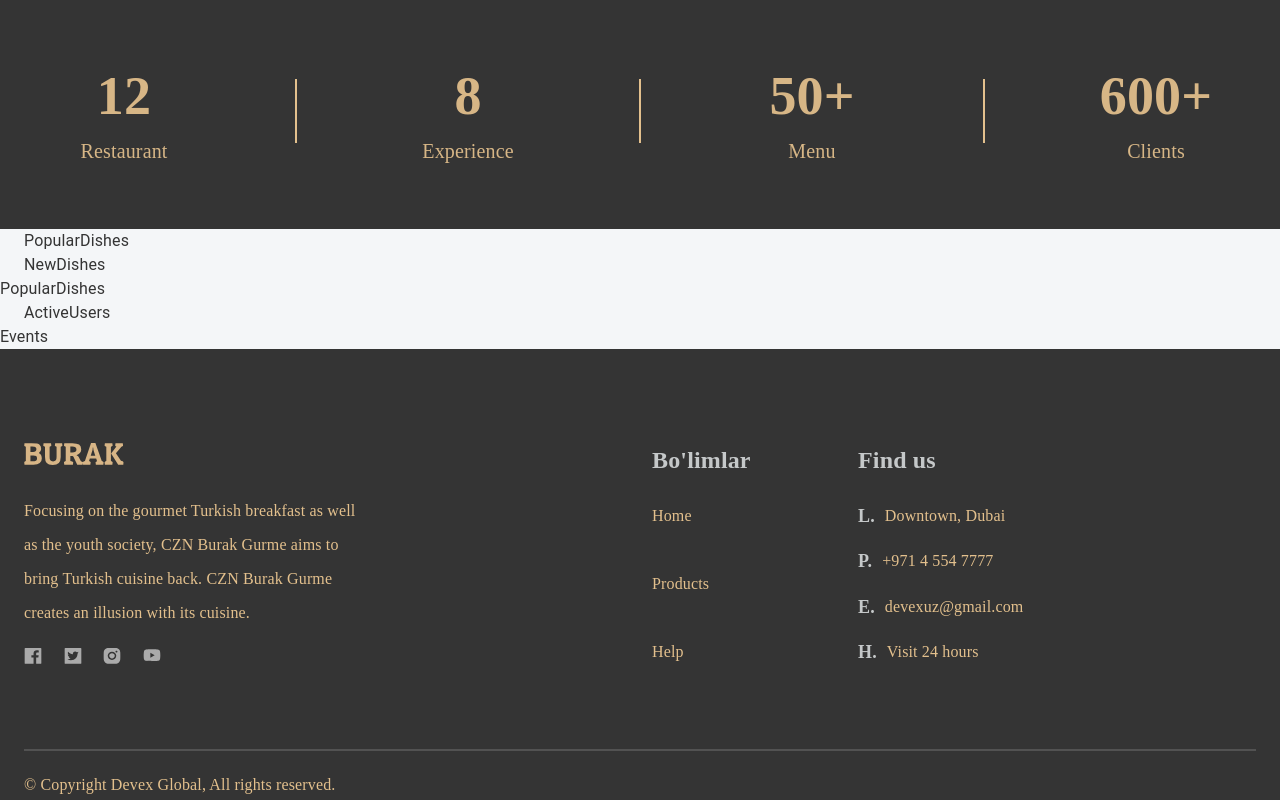
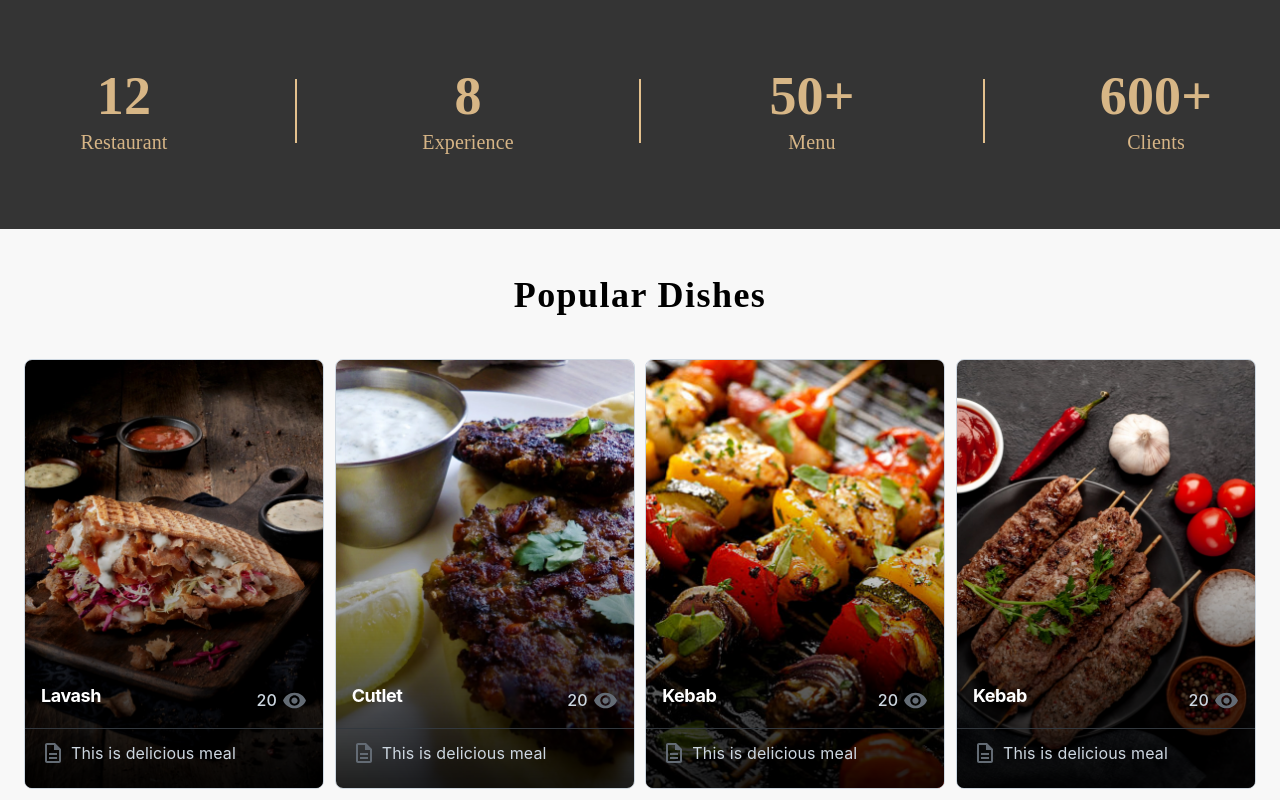
Before and after one commit to rahmatullohsotiboldiev9-tech/burak-react, a React (Create React App) app: page / in a window 1280 px wide. Shown: the part 780-1580 px from the top of the page. Built offline with nearby package versions, Linux system fonts and the light colour scheme.

Commit message:
feat: develop popular dishes sectional component

```diff
--- a/package.json
+++ b/package.json
@@ -6,7 +6,9 @@
     "@emotion/react": "^11.14.0",
     "@emotion/styled": "^11.14.1",
     "@mui/icons-material": "^9.5.0",
+    "@mui/joy": "^5.0.0-beta.52",
     "@mui/material": "^9.5.0",
+    "@mui/system": "^9.5.0",
     "@reduxjs/toolkit": "^2.13.0",
     "@testing-library/dom": "^10.4.2",
     "@testing-library/react": "^16.3.3",
--- a/src/app/screens/homePage/PopularDishes.tsx
+++ b/src/app/screens/homePage/PopularDishes.tsx
@@ -1,10 +1,95 @@
 import React from "react";
-import { Container } from "@mui/material";
+import Container from "@mui/material/Container";
+import Box from "@mui/joy/Box";
+import Stack from "@mui/joy/Stack";
+import Card from "@mui/joy/Card";
+import CardCover from "@mui/joy/CardCover";
+import CardContent from "@mui/joy/CardContent";
+import CardOverflow from "@mui/joy/CardOverflow";
+import Typography from "@mui/joy/Typography";
+import { CssVarsProvider } from "@mui/joy/styles";
+import VisibilityIcon from "@mui/icons-material/Visibility";
+import DescriptionOutlinedIcon from "@mui/icons-material/DescriptionOutlined";
+
+const list = [
+    { productName: "Lavash", imagePath: "/img/lavash.webp" },
+    { productName: "Cutlet", imagePath: "/img/cutlet.webp" },
+    { productName: "Kebab", imagePath: "/img/kebab.webp" },
+    { productName: "Kebab", imagePath: "/img/kebab-fresh.webp" },
+];
 
 export default function PopularDishes() {
     return (
-        <div>
-            <Container>PopularDishes</Container>
+        <div className="popular-dishes-frame">
+            <Container>
+                <CssVarsProvider>
+                    <Stack className="popular-section">
+                        <Box className="category-title">Popular Dishes</Box>
+
+                        <Stack className="cards-frame" direction="row">
+                            {list.map((ele, index) => (
+                                <Card key={index} className="card">
+                                    <CardCover>
+                                        <img src={ele.imagePath} alt={ele.productName} />
+                                    </CardCover>
+                                    <CardCover className="card-cover" />
+
+                                    <CardContent sx={{ justifyContent: "flex-end" }}>
+                                        <Stack
+                                            sx={{
+                                                display: "flex",
+                                                flexDirection: "row",
+                                                justifyContent: "space-between",
+                                            }}
+                                        >
+                                            <Typography
+                                                level="h2"
+                                                fontSize="lg"
+                                                textColor="#fff"
+                                                mb={1}
+                                            >
+                                                {ele.productName}
+                                            </Typography>
+
+                                            <Typography
+                                                sx={{
+                                                    fontWeight: "md",
+                                                    color: "neutral.300",
+                                                    alignItems: "center",
+                                                    display: "flex",
+                                                }}
+                                            >
+                                                20
+                                                <VisibilityIcon
+                                                    style={{ fontSize: 25, marginLeft: 5 }}
+                                                />
+                                            </Typography>
+                                        </Stack>
+                                    </CardContent>
+
+                                    <CardOverflow
+                                        sx={{
+                                            display: "flex",
+                                            gap: 1.5,
+                                            py: 1.5,
+                                            px: "var(--Card-padding)",
+                                            borderTop: "1px solid",
+                                            height: "60px",
+                                        }}
+                                    >
+                                        <Typography
+                                            startDecorator={<DescriptionOutlinedIcon />}
+                                            textColor="neutral.300"
+                                        >
+                                            This is delicious meal
+                                        </Typography>
+                                    </CardOverflow>
+                                </Card>
+                            ))}
+                        </Stack>
+                    </Stack>
+                </CssVarsProvider>
+            </Container>
         </div>
     );
 }
--- a/src/css/home.css
+++ b/src/css/home.css
@@ -1,9 +1,9 @@
 .homepage {
-    width: 100;
+    width: 100%;
     height: auto;
 }
 
-/** STATIISTICS**/
+/*STATISTICS */
 
 .homepage .static-frame {
     width: 100%;
@@ -30,20 +30,67 @@
 
 .homepage .static-frame .info .static-box .static-num {
     text-align: center;
-    font-family: Poppins;
+    font-family: "Poppins";
     font-size: 54px;
     font-style: normal;
     font-weight: 600;
-    line-height: 80px;
+    line-height: normal;
     color: #d7b686;
 }
 
 .homepage .static-frame .info .static-box .static-text {
     text-align: center;
-    font-family: Poppins;
+    font-family: "Poppins";
     font-size: 20px;
     font-style: normal;
     font-weight: 500;
     line-height: 30px;
-    color: #d7b686;
+    color: #d7b586;
 }
+
+/*POPULAR DISHES */
+
+.homepage .popular-dishes-frame {
+    width: 100%;
+    height: 580px;
+    display: flex;
+    background: #f8f8f8;
+}
+
+.homepage .popular-dishes-frame .popular-section {
+    margin-top: 45px;
+    display: flex;
+    flex-direction: column;
+    align-items: center;
+}
+
+.homepage .popular-dishes-frame .popular-section .category-title {
+    text-align: center;
+    font-family: "Roboto Serif";
+    font-size: 36px;
+    font-style: normal;
+    font-weight: 600;
+    line-height: normal;
+    letter-spacing: 1.44px;
+    color: #000;
+}
+
+.homepage .popular-dishes-frame .popular-section .cards-frame {
+    width: 100%;
+    margin-top: 43px;
+    display: flex;
+    flex-direction: row;
+    justify-content: space-between;
+}
+
+.homepage .popular-dishes-frame .cards-frame .card {
+    min-height: 430px;
+    min-width: 300px;
+    cursor: pointer;
+}
+
+.homepage .popular-dishes-frame .cards-frame .card .card-cover {
+    background:
+        linear-gradient(to top, rgba(0, 0, 0, 0.4), rgba(0, 0, 0, 0) 200px),
+        linear-gradient(to top, rgba(0, 0, 0, 0.8), rgba(0, 0, 0, 0) 300px);
+}
```
Also changed, not shown: 2 other files (tests, documents, lock files or other folders).
